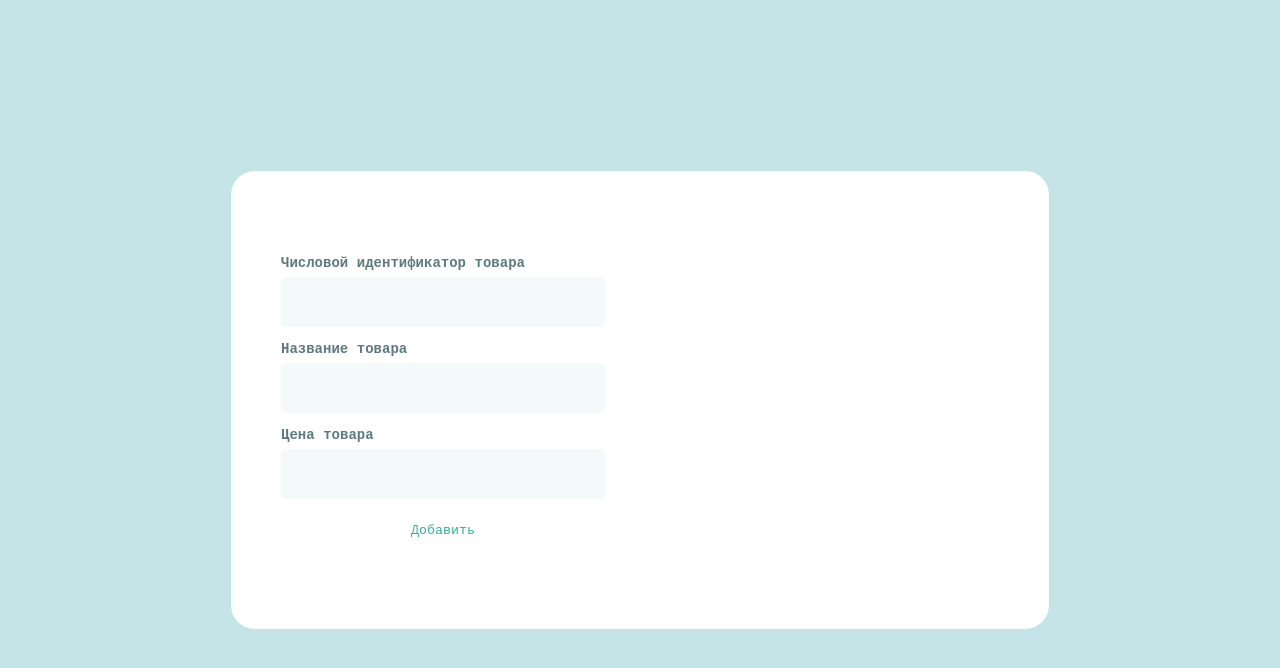
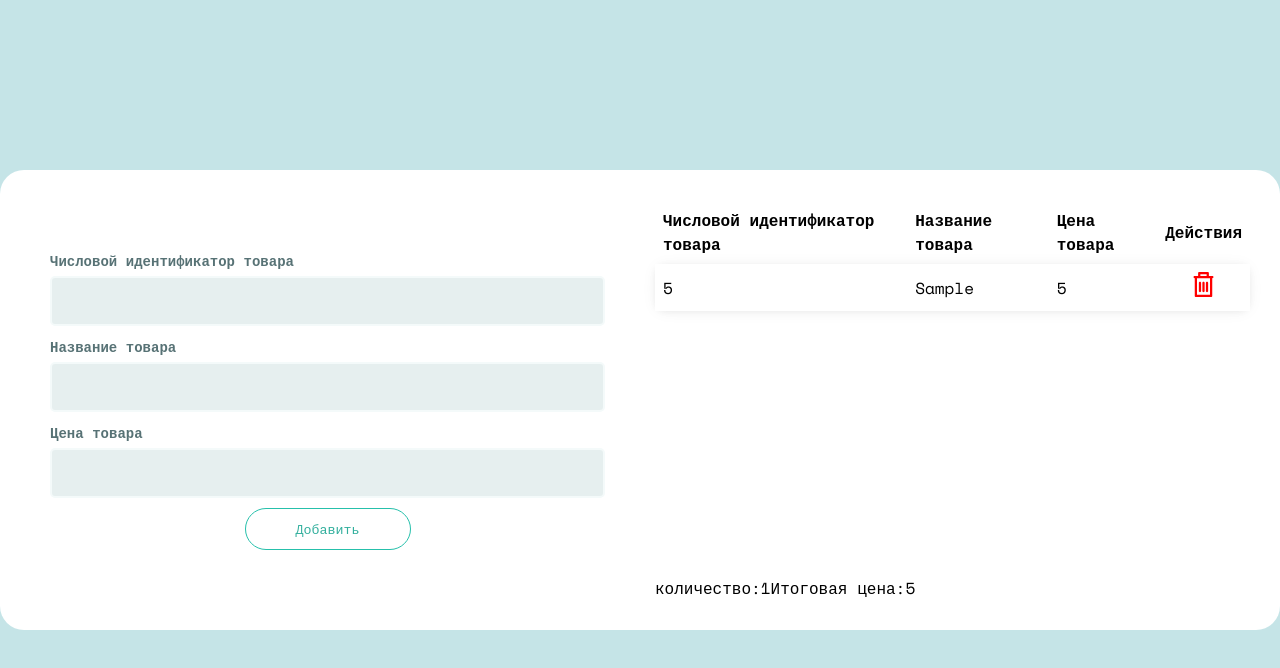
Before and after one commit to IK-Akmal/Basket, a React (Create React App) app: page / in a window 1280 px wide. Both pictures are taken after typing "5", "Sample", "5" into the empty fields and a click on the button "Добавить". Shown: the top 668 px of the page. Built offline with nearby package versions, Linux system fonts and the light colour scheme.

Commit message:
added Product card and product list components

```diff
--- a/src/App.module.css
+++ b/src/App.module.css
@@ -13,6 +13,7 @@
     grid-template-columns: 1fr 1fr;
     gap: 30px;
 
+
     background-color: hsl(0, 0%, 100%);
     border-radius: 1.5rem;
     padding: 30px;
--- a/src/App.tsx
+++ b/src/App.tsx
@@ -1,13 +1,18 @@
 import styles from './App.module.css';
 import AddProduct from './components/AddProduct/AddProduct';
+import ProductList from './components/ProductList/ProductList';
+import { useProductContext } from './context/ProductContext';
 
-const App = () => (
+const App = () => {
+  const { state } = useProductContext();
+  return (
     <div className={styles.app}>
       <main className={styles.main}>
         <AddProduct />
-      <div />
+        <ProductList products={state} />
       </main>
     </div>
   );
+};
 
 export default App;
--- a/src/components/AddProduct/AddProduct.module.css
+++ b/src/components/AddProduct/AddProduct.module.css
@@ -18,7 +18,7 @@
     gap: 5px;
 
     font-size: 14px;
-    color: hsl(186, 14%, 43%);
+    color: hsl(186, 15%, 40%);
     font-weight: bold;
 }
 
@@ -30,9 +30,9 @@
 .form button {
     align-self: center;
     color: #32AF9D;
-    border: none;
+    border: 1px solid hsl(172, 67%, 45%);
     border-radius: 30px;
     background-color: white;
-    padding: 10px 30px;
+    padding: 10px 50px;
     cursor: pointer;
 }
--- a/src/components/Input/Input.module.css
+++ b/src/components/Input/Input.module.css
@@ -2,12 +2,13 @@
     display: flex;
     align-items: center;
     justify-content: stretch;
-    background-color: hsl(189, 41%, 97%);
+    background-color: hsla(180, 22%, 82%, 0.438);
     border-radius: 5px;
     padding: 5px 10px;
     border: 2px solid hsl(189, 41%, 97%);
     cursor: pointer;
     box-sizing: border-box;
+
 }
 
 .input {
@@ -15,7 +16,7 @@
     font-size: 24px;
     color: hsl(183, 100%, 15%);
     font-weight: 700;
-    background-color: hsl(189, 41%, 97%);
+    background-color: transparent;
     cursor: pointer;
     border: none;
 }
--- /dev/null
+++ b/src/components/ProductCard/ProductCard.module.css
@@ -0,0 +1,25 @@
+.row {
+    border-radius: 10px;
+    box-shadow: 0 1px 15px rgb(0 0 0 / 5%), 0 1px 6px rgb(0 0 0 / 5%);
+}
+
+.row td {
+    background-color: #fff;
+    padding: 10px;
+    vertical-align: middle;
+}
+.row td:last-child {
+   text-align: center;
+}
+
+.row button {
+    background: none;
+    border: none;
+    cursor: pointer;
+}
+
+.row button svg{
+    width: 25px;
+    height: 25px;
+    fill: red;
+}
--- /dev/null
+++ b/src/components/ProductCard/ProductCard.tsx
@@ -0,0 +1,26 @@
+import { FC } from 'react';
+import { useProductContext } from '../../context/ProductContext';
+import { IProduct } from '../../model/IProduct';
+import { ReactComponent as TrashIcon } from '../../assets/trash.svg';
+import styles from './ProductCard.module.css';
+
+const ProductCard: FC<IProduct> = ({
+  barCode, id, name, price,
+}) => {
+  const { removeProduct } = useProductContext();
+
+  return (
+    <tr className={styles.row}>
+      <td>{barCode}</td>
+      <td>{name}</td>
+      <td>{price}</td>
+      <td>
+        <button type="button" onClick={() => removeProduct(id)}>
+          <TrashIcon />
+        </button>
+      </td>
+    </tr>
+  );
+};
+
+export default ProductCard;
--- /dev/null
+++ b/src/components/ProductList/ProductList.module.css
@@ -0,0 +1,25 @@
+.wrapperEmpty {
+    display: flex;
+    justify-content: center;
+    align-items: center;
+    height: 100%;
+}
+
+
+.table {
+    border-collapse: collapse;
+    text-align: left;
+    width: 100%;
+}
+
+.table td,
+.table th {
+    padding: 8px;
+}
+
+
+.wrapper {
+    display: flex;
+    flex-direction: column;
+    justify-content: space-between;
+}
--- /dev/null
+++ b/src/components/ProductList/ProductList.tsx
@@ -0,0 +1,52 @@
+import { FC } from 'react';
+import { IProduct } from '../../model/IProduct';
+import ProductCard from '../ProductCard/ProductCard';
+import styles from './ProductList.module.css';
+
+type ProductListProps = {
+  products: IProduct[];
+};
+
+const ProductList: FC<ProductListProps> = ({ products }) => (
+  products.length === 0
+    ? (
+      <div className={styles.wrapperEmpty}>
+        <span>Список продуктов пуст</span>
+      </div>
+    )
+
+    : (
+      <div className={styles.wrapper}>
+
+        <table className={styles.table}>
+          <thead>
+            <tr>
+              <th>Числовой идентификатор товара</th>
+              <th>Название товара</th>
+              <th>Цена товара</th>
+              <th>Действия</th>
+            </tr>
+          </thead>
+          <tbody>
+            {
+              products.map((product) => (
+                <ProductCard key={product.id} {...product} />
+              ))
+            }
+          </tbody>
+        </table>
+        <div className={styles.statusBar}>
+          <span>
+            количество:
+            {products.length}
+          </span>
+          <span>
+            Итоговая цена:
+            {products.reduce((acc, b) => acc + Number(b.price), 0)}
+          </span>
+        </div>
+      </div>
+    )
+);
+
+export default ProductList;
```
Also changed, not shown: src/assets/trash.svg (added). Lines whose indentation alone changed are shown as unchanged.
